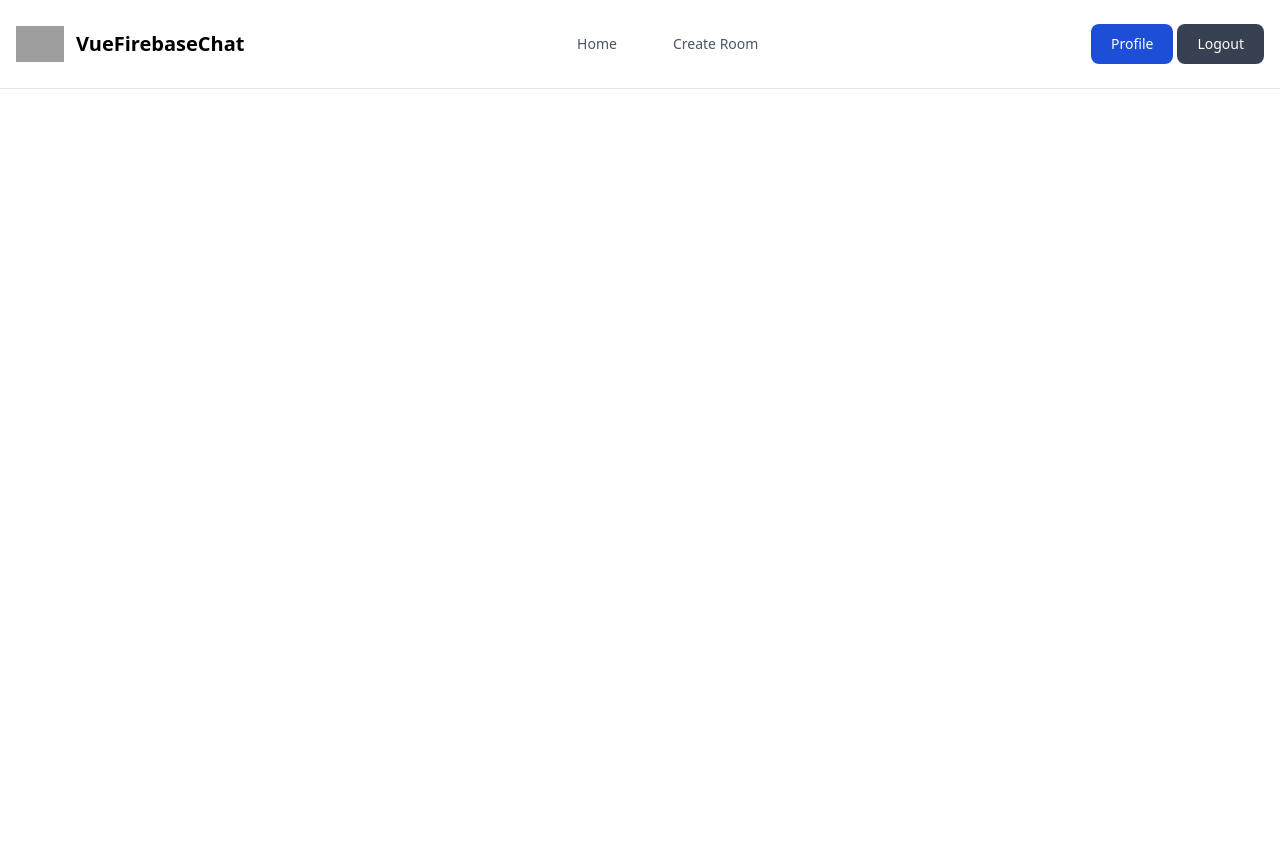
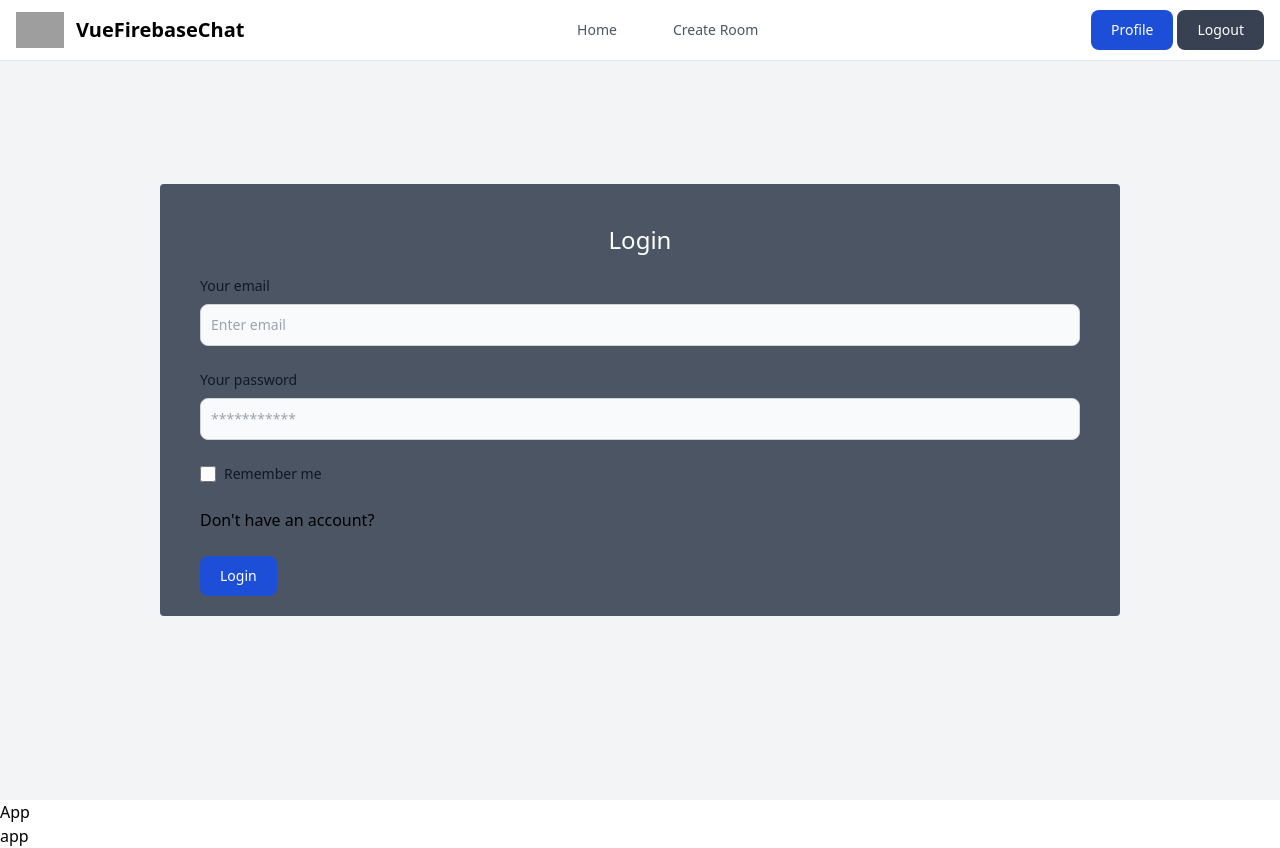
Before and after one commit to DyLaNHurtado/vue-firebase-chat, a Vue app: page /auth in a window 1280 px wide. Before the commit the page ends 800 px from the top, so only its background shows below. Built offline with nearby package versions, Linux system fonts and the light colour scheme; grey boxes are pictures that could not be loaded.

Commit message:
Login and register forms

```diff
--- a/src/App.vue
+++ b/src/App.vue
@@ -1,6 +1,7 @@
 
 <template>
   <NavBarComponent/>
+  <AuthPage/>
   <router-view />
 
   <h1>App</h1>
@@ -9,11 +10,12 @@
 
 <script>
 import NavBarComponent from './components/NavBarComponent.vue';
-import Home from './pages/Home.vue';
+import AuthPage from './pages/AuthPage.vue';
+import HomePage from './pages/HomePage.vue';
 
 export default {
     name: "App",
-    components: { Home, NavBarComponent }
+    components: { HomePage, NavBarComponent, AuthPage }
 }
 </script>
 
--- a/src/components/NavBarComponent.vue
+++ b/src/components/NavBarComponent.vue
@@ -6,7 +6,7 @@
             <span class="self-center text-xl font-semibold whitespace-nowrap dark:text-white">VueFirebaseChat</span>
         </div>
     <div class="items-center justify-between hidden w-full md:flex md:w-auto" id="navbar-sticky">
-        <ul class="flex flex-col p-4 mt-4 border border-gray-100 rounded-lg bg-gray-50 md:flex-row md:space-x-8 md:mt-0 md:text-sm md:font-medium md:border-0 md:bg-white dark:bg-gray-800 md:dark:bg-gray-900 dark:border-gray-700">
+        <ul class="flex rounded-lg bg-gray-50 md:flex-row md:space-x-8 md:mt-0 md:text-sm md:font-medium md:border-0 md:bg-white dark:bg-gray-800 md:dark:bg-gray-900 dark:border-gray-700">
             <button>
                 <span class="block py-2 px-3 text-gray-600 rounded hover:bg-gray-100 dark:hover:bg-gray-700 dark:hover:text-white dark:border-gray-700">Home</span>
             </button>
@@ -20,7 +20,7 @@
     <button type="button" class="text-white bg-gray-700 hover:bg-gray-800 focus:ring-4 focus:outline-none focus:ring-gray-300 font-medium rounded-lg text-sm px-5 py-2.5 text-center mr-3 md:mr-0 dark:bg-gray-600 dark:hover:bg-gray-700 dark:focus:ring-gray-800">Logout</button>
   </div>
   <div class="flex md:hidden">
-      <button @click="actionMenu" data-collapse-toggle="navbar-sticky" type="button" class="inline-flex items-center p-2 text-sm text-gray-500 rounded-lg md:hidden hover:bg-gray-100 focus:outline-none focus:ring-2 focus:ring-gray-200 dark:text-gray-400 dark:hover:bg-gray-700 dark:focus:ring-gray-600">
+    <button @click="actionMenu" data-collapse-toggle="navbar-sticky" type="button" class="inline-flex items-center p-2 text-sm text-gray-500 rounded-lg md:hidden hover:bg-gray-100 focus:outline-none focus:ring-2 focus:ring-gray-200 dark:text-gray-400 dark:hover:bg-gray-700 dark:focus:ring-gray-600">
         <span class="sr-only">Open main menu</span>
         <svg class="w-6 h-6" aria-hidden="true" fill="currentColor" viewBox="0 0 20 20" xmlns="http://www.w3.org/2000/svg"><path fill-rule="evenodd" d="M3 5a1 1 0 011-1h12a1 1 0 110 2H4a1 1 0 01-1-1zM3 10a1 1 0 011-1h12a1 1 0 110 2H4a1 1 0 01-1-1zM3 15a1 1 0 011-1h12a1 1 0 110 2H4a1 1 0 01-1-1z" clip-rule="evenodd"></path></svg>
     </button>
--- /dev/null
+++ b/src/pages/AuthPage.vue
@@ -0,0 +1,93 @@
+<template>
+    <div class="flex items-center justify-center w-full h-full bg-gray-100 dark:bg-gray-700 ">
+        <div class="py-5 px-10 w-full md:w-3/4 bg-gray-600 rounded">
+            <!-- Login Form -->
+            <template v-if="isLogin">
+            <h1 class="text-center text-2xl my-5 text-white">Login</h1>
+            <form @submit.prevent="doLogin">
+                <div class="mb-6">
+                    <label for="email" class="block mb-2 text-sm font-medium text-gray-900 dark:text-white">Your
+                        email</label>
+                    <input type="email" id="email"
+                        class="bg-gray-50 border border-gray-300 text-gray-900 text-sm rounded-lg focus:ring-blue-500 focus:border-blue-500 block w-full p-2.5 dark:bg-gray-700 dark:border-gray-600 dark:placeholder-gray-400 dark:text-white dark:focus:ring-blue-500 dark:focus:border-blue-500"
+                        placeholder="Enter email" required>
+                </div>
+                <div class="mb-6">
+                    <label for="password" class="block mb-2 text-sm font-medium text-gray-900 dark:text-white">Your
+                        password</label>
+                    <input type="password" id="password"
+                        class="bg-gray-50 border border-gray-300 text-gray-900 text-sm rounded-lg focus:ring-blue-500 focus:border-blue-500 block w-full p-2.5 dark:bg-gray-700 dark:border-gray-600 dark:placeholder-gray-400 dark:text-white dark:focus:ring-blue-500 dark:focus:border-blue-500"
+                        placeholder="***********"
+                        required>
+                </div>
+                <div class="flex items-start mb-6">
+                    <div class="flex items-center h-5">
+                        <input id="remember" type="checkbox" value=""
+                            class="w-4 h-4 bg-gray-50 rounded border border-gray-300 focus:ring-3 focus:ring-blue-300 dark:bg-gray-700 dark:border-gray-600 dark:focus:ring-blue-600 dark:ring-offset-gray-800"
+                            required>
+                    </div>
+                    <label for="remember" class="ml-2 text-sm font-medium text-gray-900 dark:text-gray-300">Remember
+                        me</label>
+                </div>
+                <div class="mb-6"><a href="#" @click="isLogin=false">Don't have an account?</a></div>
+                <button type="submit"
+                    class="text-white bg-blue-700 hover:bg-blue-800 focus:ring-4 focus:outline-none focus:ring-blue-300 font-medium rounded-lg text-sm w-full md:w-auto px-5 py-2.5 text-center dark:bg-blue-600 dark:hover:bg-blue-700 dark:focus:ring-blue-800">Login</button>
+            </form>
+        </template>
+            <!-- Register form -->
+            <template v-else>
+            <h1 class="text-center text-2xl my-5 text-white">Register</h1>
+            <form @submit.prevent="doRegister">
+                <div class="mb-6">
+                    <label for="name" class="block mb-2 text-sm font-medium text-gray-900 dark:text-white">Your
+                        name</label>
+                    <input type="text" id="name"
+                        class="bg-gray-50 border border-gray-300 text-gray-900 text-sm rounded-lg focus:ring-blue-500 focus:border-blue-500 block w-full p-2.5 dark:bg-gray-700 dark:border-gray-600 dark:placeholder-gray-400 dark:text-white dark:focus:ring-blue-500 dark:focus:border-blue-500"
+                        placeholder="Enter name" required>
+                </div>
+                <div class="mb-6">
+
+                    <label for="email" class="block mb-2 text-sm font-medium text-gray-900 dark:text-white">Your
+                        email</label>
+                    <input type="email" id="email"
+                        class="bg-gray-50 border border-gray-300 text-gray-900 text-sm rounded-lg focus:ring-blue-500 focus:border-blue-500 block w-full p-2.5 dark:bg-gray-700 dark:border-gray-600 dark:placeholder-gray-400 dark:text-white dark:focus:ring-blue-500 dark:focus:border-blue-500"
+                        placeholder="Enter email" required>
+                </div>
+                <div class="mb-6">
+                    <label for="password" class="block mb-2 text-sm font-medium text-gray-900 dark:text-white">Your
+                        password</label>
+                    <input type="password" id="password"
+                        class="bg-gray-50 border border-gray-300 text-gray-900 text-sm rounded-lg focus:ring-blue-500 focus:border-blue-500 block w-full p-2.5 dark:bg-gray-700 dark:border-gray-600 dark:placeholder-gray-400 dark:text-white dark:focus:ring-blue-500 dark:focus:border-blue-500"
+                        placeholder="***********"
+                        required>
+                </div>
+                <div class="mb-6"><a href="#" @click="isLogin=true">Want to login?</a></div>
+
+                <button type="submit"
+                    class="text-white bg-blue-700 hover:bg-blue-800 focus:ring-4 focus:outline-none focus:ring-blue-300 font-medium rounded-lg text-sm w-full md:w-auto px-5 py-2.5 text-center dark:bg-blue-600 dark:hover:bg-blue-700 dark:focus:ring-blue-800">Register</button>
+            </form>
+        </template>
+        </div>
+    </div>
+</template>
+<script>
+export default {
+    name: "AuthPage",
+    data(){
+        return{
+            isLogin:true,
+            isLoading: false,
+            userData:{
+                name:'',
+                email:'',
+                password:'',
+            }
+        }
+    },
+    methods:{
+        doRegister(){},
+        doLogin(){},
+    }
+
+}
+</script>
--- a/src/router/index.js
+++ b/src/router/index.js
@@ -1,9 +1,9 @@
 import { createRouter, createWebHistory } from 'vue-router'
-import Home from '../pages/Home.vue'
+import HomePage from '../pages/HomePage.vue'
 
 export default createRouter({
     history: createWebHistory(),
     routes: [
-        { path: '/', component: Home },
+        { path: '/', component: HomePage },
     ]
 })
```
Also changed, not shown: src/pages/HomePage.vue (renamed from src/pages/Home.vue).
